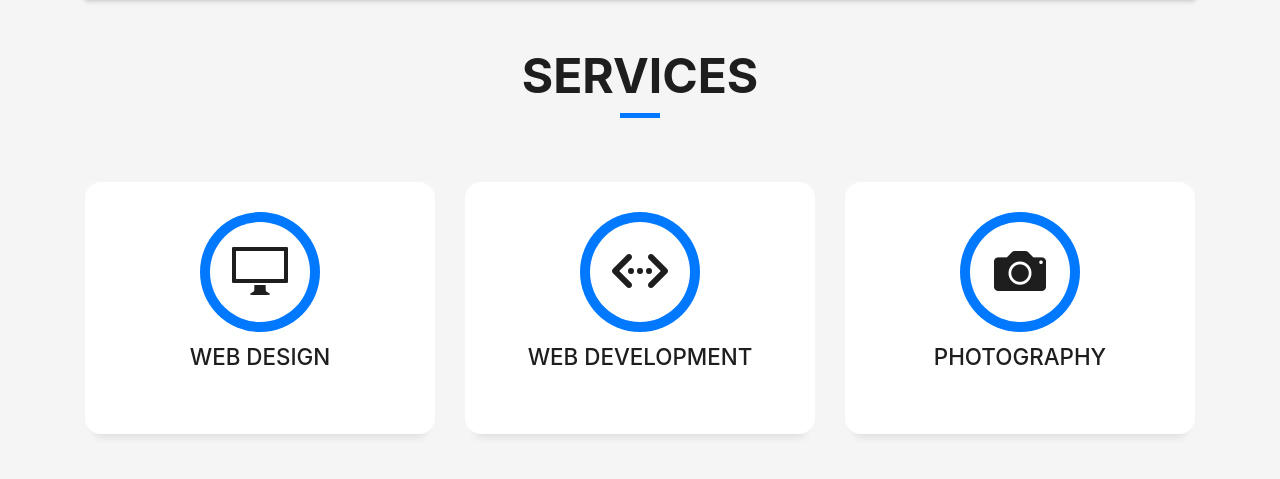
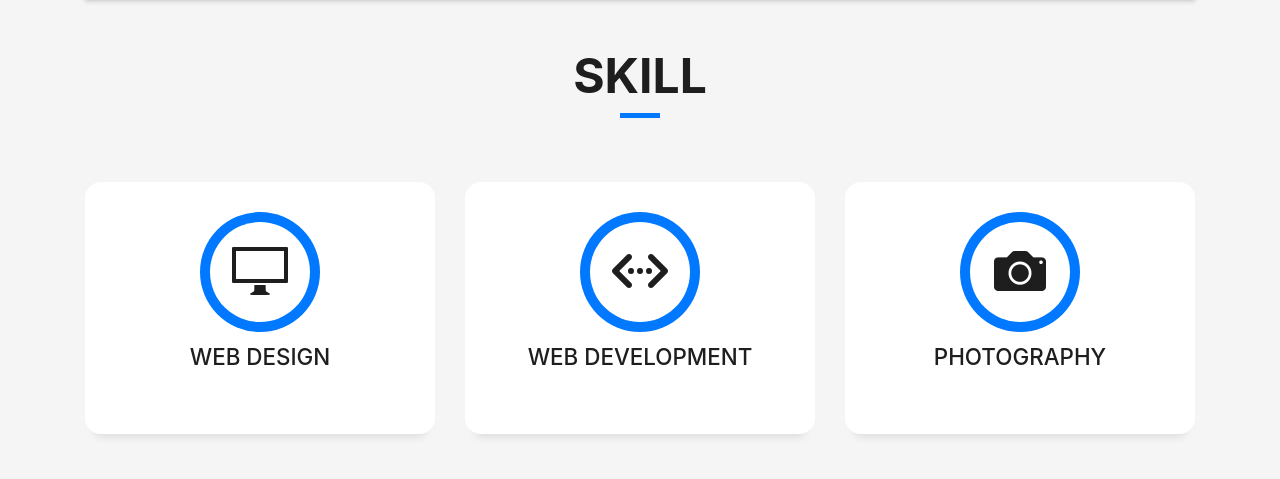
Before and after one commit to sacksack12/sacksack.github.io, a plain HTML site: page index.html in a window 1280 px wide. Shown: the part 1637-2116 px from the top of the page. Drawn offline with Linux system fonts and the light colour scheme; files whose address does not match are found by name.

Commit message:
Update index.html

```diff
--- a/index.html
+++ b/index.html
@@ -170,7 +170,7 @@
         <div class="col-sm-12">
           <div class="title-box text-center">
             <h3 class="title-a">
-              Services
+              Skill
             </h3>
             <div class="line-mf"></div>
           </div>
```
